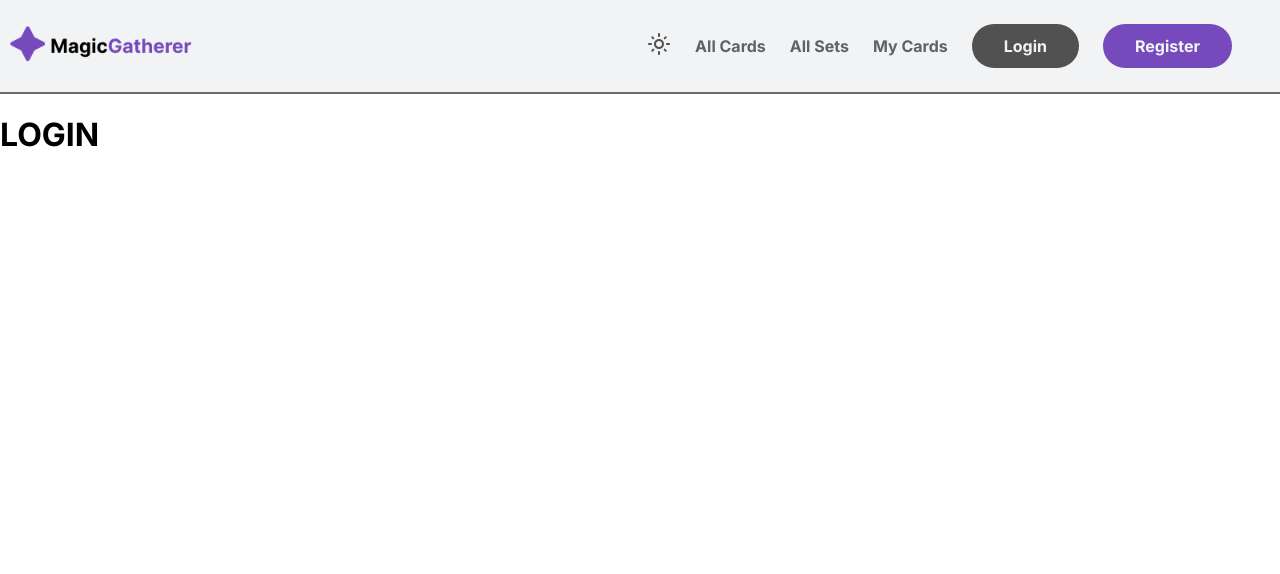
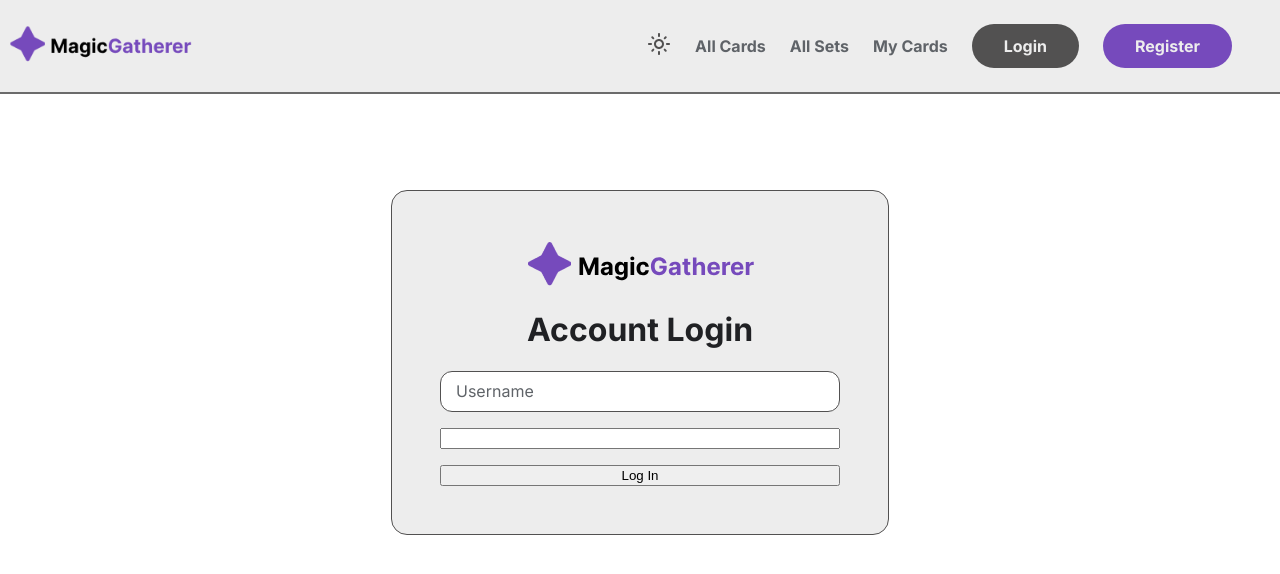
Before and after one commit to burgerax5/MagicCollector_Frontend, a React (Vite) app: page /login in a window 1280 px wide. Shown: the top 574 px of the page. Built offline with nearby package versions, Linux system fonts and the light colour scheme.

Commit message:
Created a custom input field for username
- Contains error message
- Clear field button
- Animation for onFocus and onBlur

```diff
--- /dev/null
+++ b/src/components/LoginFields/UsernameField.tsx
@@ -0,0 +1,44 @@
+import React, { useState } from 'react'
+import { IoCloseCircle } from "react-icons/io5";
+
+type Props = {
+    username: string,
+    resetField: (field: "username" | "password") => void,
+    onChange: (e: React.ChangeEvent<HTMLInputElement>) => void
+}
+
+const UsernameField = (props: Props) => {
+    const [error, setError] = useState("");
+    const [isMinimised, setIsMinimised] = useState(false);
+
+    const handleFocus = () => setIsMinimised(true);
+
+    const handleBlur = () => {
+        const usernameLength = props.username.length;
+        setIsMinimised(usernameLength > 0);
+        if (usernameLength === 0)
+            setError("Username cannot be empty");
+    }
+
+    const handleClearField = () => {
+        props.resetField("username")
+        setIsMinimised(false);
+        setError("Username cannot be empty");
+    }
+
+    const handleChange = (e: React.ChangeEvent<HTMLInputElement>) => {
+        props.onChange(e);
+        if (e.target.value.length > 0) setError("");
+    }
+
+    return (
+        <div className={error.length > 0 ? "auth-input error" : "auth-input"}>
+            <label className={isMinimised ? "minimised" : ""}>Username</label>
+            {props.username.length > 0 && <IoCloseCircle onClick={handleClearField} className="clear-field" />}
+            <input onBlur={handleBlur} onFocus={handleFocus} value={props.username} onChange={handleChange} required />
+            {(props.username.length === 0 && error) && <span>Username cannot be empty</span>}
+        </div>
+    )
+}
+
+export default UsernameField
--- /dev/null
+++ b/src/pages/LoginPage.tsx
@@ -0,0 +1,36 @@
+import { useState } from 'react'
+import { useSelector } from 'react-redux'
+import { RootState } from '../redux/reducers/rootReducer'
+import LogoDark from '../assets/logo_dark.png';
+import LogoLight from '../assets/logo_light.png';
+import '../styles/auth.css'
+import UsernameField from '../components/LoginFields/UsernameField';
+
+const initialFormState = {
+    username: "",
+    password: ""
+}
+
+const LoginPage = () => {
+    const [form, setForm] = useState(initialFormState);
+    const isDarkMode = useSelector((state: RootState) => state.theme.isDarkMode);
+
+    const updateUsername = (e: React.ChangeEvent<HTMLInputElement>) => setForm({ ...form, username: e.target.value })
+    const resetField = (field: "username" | "password") => setForm({ ...form, [field]: "" })
+
+    return (
+        <div className="container">
+            <div className="auth-form-container">
+                <img src={isDarkMode ? LogoDark : LogoLight} />
+                <h1>Account Login</h1>
+                <form className="auth-form">
+                    <UsernameField username={form.username} resetField={resetField} onChange={updateUsername} />
+                    <input type="password" value={form.password} onChange={(e) => setForm({ ...form, password: e.target.value })} required />
+                    <button>Log In</button>
+                </form>
+            </div>
+        </div>
+    )
+}
+
+export default LoginPage
--- /dev/null
+++ b/src/pages/RegisterPage.tsx
@@ -0,0 +1,9 @@
+import React from 'react'
+
+const RegisterPage = () => {
+    return (
+        <div>RegisterPage</div>
+    )
+}
+
+export default RegisterPage
--- /dev/null
+++ b/src/styles/auth.css
@@ -0,0 +1,89 @@
+.auth-form {
+    width: 100%;
+    display: flex;
+    flex-direction: column;
+    justify-content: center;
+    gap: 1rem;
+}
+
+.auth-form-container {
+    display: flex;
+    flex-direction: column;
+    align-items: center;
+    justify-content: center;
+    max-width: 400px;
+    width: 100%;
+    background-color: var(--secondary);
+    border-radius: 1rem;
+    padding: 3rem;
+    border: 1px solid var(--tertiary);
+}
+
+.auth-form-container h1 {
+    color: var(--font-colour);
+    text-align: center;
+}
+
+.container {
+    margin-top: 6rem;
+    width: 100%;
+    height: 100%;
+    display: flex;
+    align-items: center;
+    justify-content: center;
+}
+
+.auth-input {
+    width: 100%;
+    position: relative;
+    color: var(--secondary-font-colour);
+}
+
+.auth-input label {
+    position: absolute;
+    transition: 0.2s all;
+    left: 1rem;
+    top: 0.65rem;
+    pointer-events: none;
+}
+
+.auth-input label.minimised {
+    top: 0.35rem;
+    font-size: x-small;
+}
+
+.auth-input.error label.minimised {
+    color: var(--red);
+}
+
+.auth-input input {
+    width: 91.5%;
+    z-index: 999;
+    padding: 1rem 1rem 0.5rem 1rem;
+    border: 1px solid var(--tertiary);
+    background-color: var(--background);
+    border-radius: 0.75rem;
+}
+
+.auth-input input:focus {
+    outline: none;
+}
+
+.auth-input.error input {
+    border-color: var(--red);
+}
+
+.clear-field {
+    position: absolute;
+    top: 0.75rem;
+    right: 2rem;
+}
+
+.clear-field:hover {
+    color: var(--font-colour);
+}
+
+.auth-input span {
+    font-size: 0.85rem;
+    color: var(--red);
+}
--- a/src/styles/main.css
+++ b/src/styles/main.css
@@ -1,6 +1,6 @@
 :root {
     --primary: #764ABC;
-    --secondary: #F1F3F4;
+    --secondary: #EDEDED;
     --tertiary: #525151;
     --background: #FFFFFF;
 
```
Also changed, not shown: src/components/LoginFields/PasswordField.tsx (added, +9 -0 lines), src/main.tsx (+7 -1 lines).
